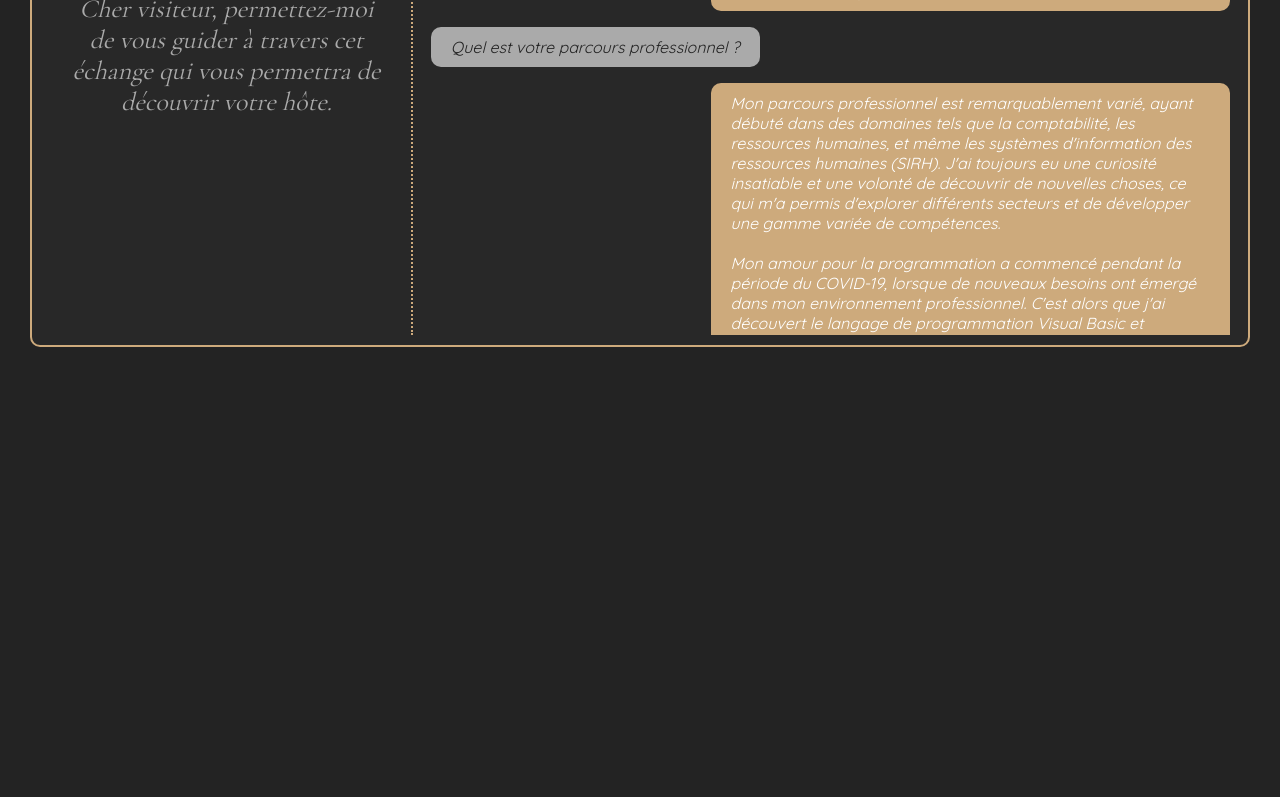
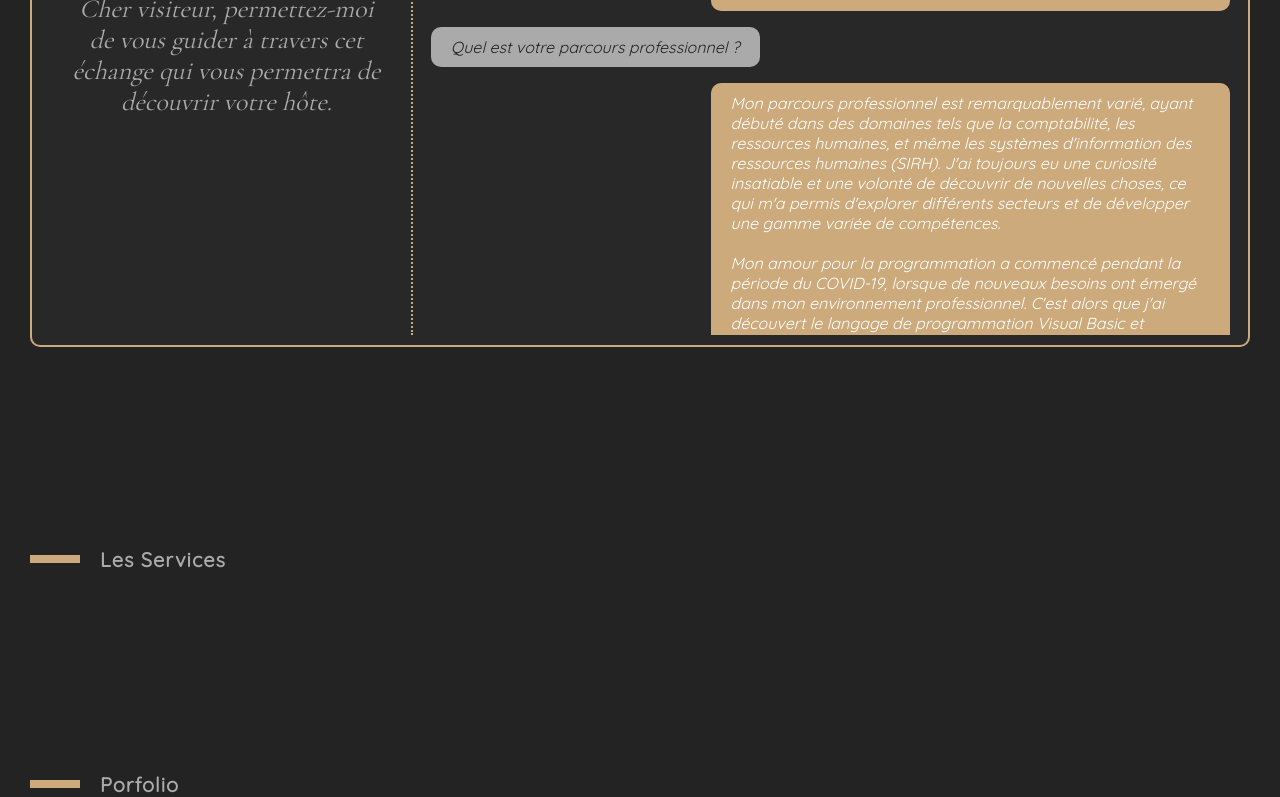
Before and after one commit to ELME37/Portfolio_Freelance, a Next.js app: page / in a window 1280 px wide. Shown: the part 2000-2797 px from the top of the page. Built offline with nearby package versions, Linux system fonts and the light colour scheme.

Commit message:
feat: mise en place des sections

```diff
--- a/src/containers/section_Contact/contact.styled.jsx
+++ b/src/containers/section_Contact/contact.styled.jsx
@@ -2,5 +2,5 @@ import styled from "styled-components";
 
 export const Root = styled.section`
     width: 100%;
-    padding-top: 120px;
+    padding-top: 200px;
 `;
--- a/src/containers/section_Contact/index.jsx
+++ b/src/containers/section_Contact/index.jsx
@@ -1,11 +1,15 @@
 import React from 'react';
 
 import { Root } from './contact.styled';
+import { ContainerTitleSection, LignTitle, TitleSection } from '../section_Home/home.styled';
 
 export default function SectionContact () {
     return (
         <Root id='contact'>
-
+            <ContainerTitleSection>
+                <LignTitle></LignTitle>
+                <TitleSection>Contact</TitleSection>
+            </ContainerTitleSection>
         </Root>
     );
 };
--- a/src/containers/section_Feedback/feedback.styled.jsx
+++ b/src/containers/section_Feedback/feedback.styled.jsx
@@ -2,5 +2,5 @@ import styled from "styled-components";
 
 export const Root = styled.section`
     width: 100%;
-    padding-top: 120px;
+    padding-top: 200px;
 `;
--- a/src/containers/section_Feedback/index.jsx
+++ b/src/containers/section_Feedback/index.jsx
@@ -1,11 +1,15 @@
 import React from 'react';
 
 import { Root } from './feedback.styled';
+import { ContainerTitleSection, LignTitle, TitleSection } from '../section_Home/home.styled';
 
 export default function SectionFeedback () {
     return (
         <Root id='feedback'>
-
+            <ContainerTitleSection>
+                <LignTitle></LignTitle>
+                <TitleSection>Feedback</TitleSection>
+            </ContainerTitleSection>
         </Root>
     );
 };
--- a/src/containers/section_Home/home.styled.jsx
+++ b/src/containers/section_Home/home.styled.jsx
@@ -30,6 +30,7 @@ export const TitleSection = styled.h2`
     font-family: var(--quicksand), serif;
     letter-spacing: 1px;
     color: ${colors.gray};
+    text-transform: capitalize;
 `;
 
 export const ContainerDeveloper = styled.div`
--- a/src/containers/section_Portfolio/index.jsx
+++ b/src/containers/section_Portfolio/index.jsx
@@ -1,11 +1,15 @@
 import React from 'react';
 
 import { Root } from './portfolio.styled';
+import { ContainerTitleSection, LignTitle, TitleSection } from '../section_Home/home.styled';
 
 export default function SectionPortfolio () {
     return (
         <Root id='portfolio'>
-
+            <ContainerTitleSection>
+                <LignTitle></LignTitle>
+                <TitleSection>Porfolio</TitleSection>
+            </ContainerTitleSection>
         </Root>
     );
 };
--- a/src/containers/section_Portfolio/portfolio.styled.jsx
+++ b/src/containers/section_Portfolio/portfolio.styled.jsx
@@ -2,5 +2,5 @@ import styled from "styled-components";
 
 export const Root = styled.section`
     width: 100%;
-    padding-top: 120px;
+    padding-top: 200px;
 `;
--- a/src/containers/section_Price/index.jsx
+++ b/src/containers/section_Price/index.jsx
@@ -1,11 +1,15 @@
 import React from 'react';
 
 import { Root } from './price.styled';
+import { ContainerTitleSection, LignTitle, TitleSection } from '../section_Home/home.styled';
 
 export default function SectionPrice () {
     return (
         <Root id='price'>
-
+            <ContainerTitleSection>
+                <LignTitle></LignTitle>
+                <TitleSection>Tarifs</TitleSection>
+            </ContainerTitleSection>
         </Root>
     );
 };
--- a/src/containers/section_Price/price.styled.jsx
+++ b/src/containers/section_Price/price.styled.jsx
@@ -2,5 +2,5 @@ import styled from "styled-components";
 
 export const Root = styled.section`
     width: 100%;
-    padding-top: 120px;
+    padding-top: 200px;
 `;
--- a/src/containers/section_Service/index.jsx
+++ b/src/containers/section_Service/index.jsx
@@ -1,11 +1,15 @@
 import React from 'react';
 
 import { Root } from './service.styled';
+import { ContainerTitleSection, LignTitle, TitleSection } from '../section_Home/home.styled';
 
-export default function SectionService() {
+export default function SectionService () {
     return (
         <Root id='service'>
-
+            <ContainerTitleSection>
+                <LignTitle></LignTitle>
+                <TitleSection>Les services</TitleSection>
+            </ContainerTitleSection>
         </Root>
     );
 };
--- a/src/containers/section_Service/service.styled.jsx
+++ b/src/containers/section_Service/service.styled.jsx
@@ -2,5 +2,5 @@ import styled from "styled-components";
 
 export const Root = styled.section`
     width: 100%;
-    padding-top: 120px;
+    padding-top: 200px;
 `;
```
